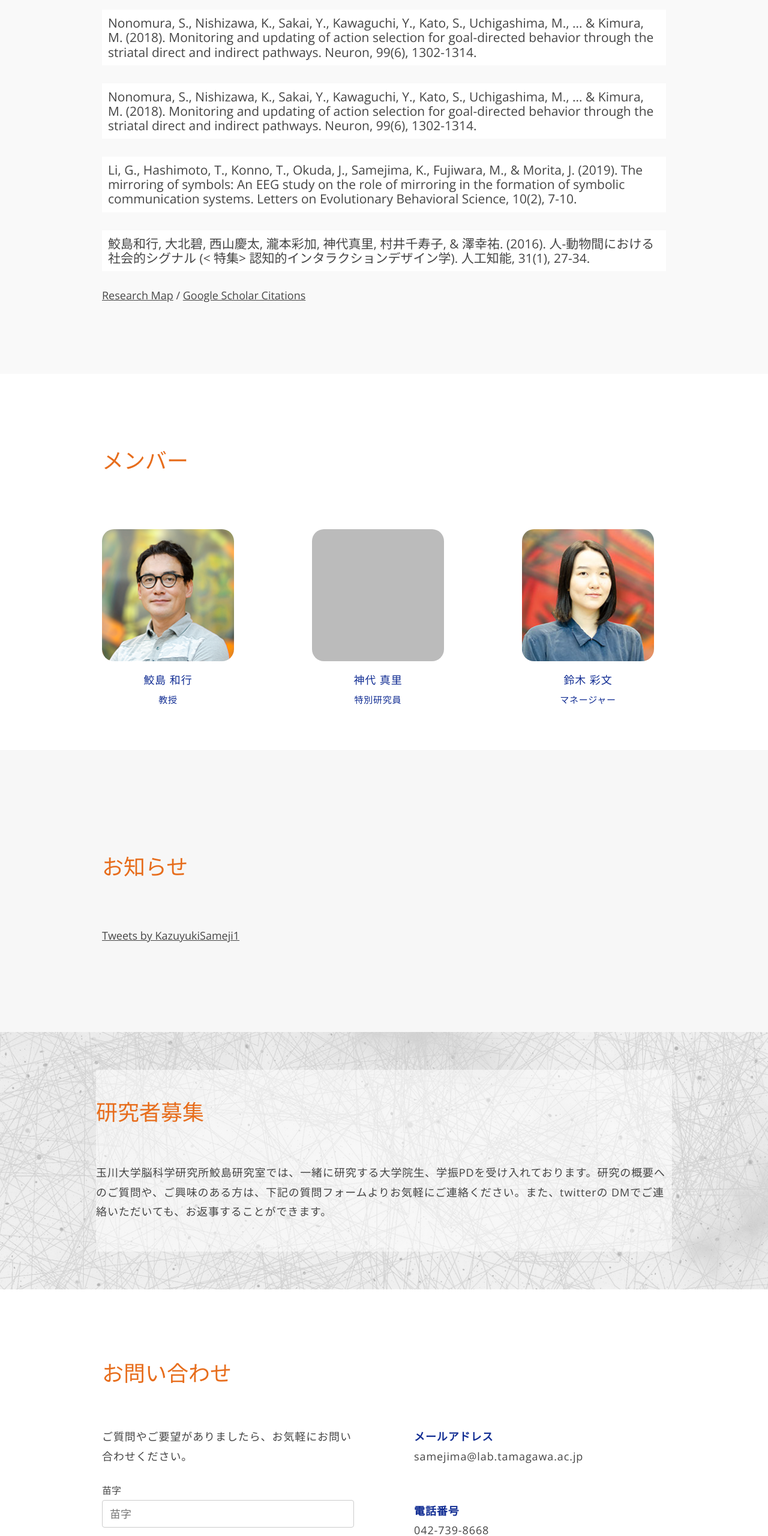
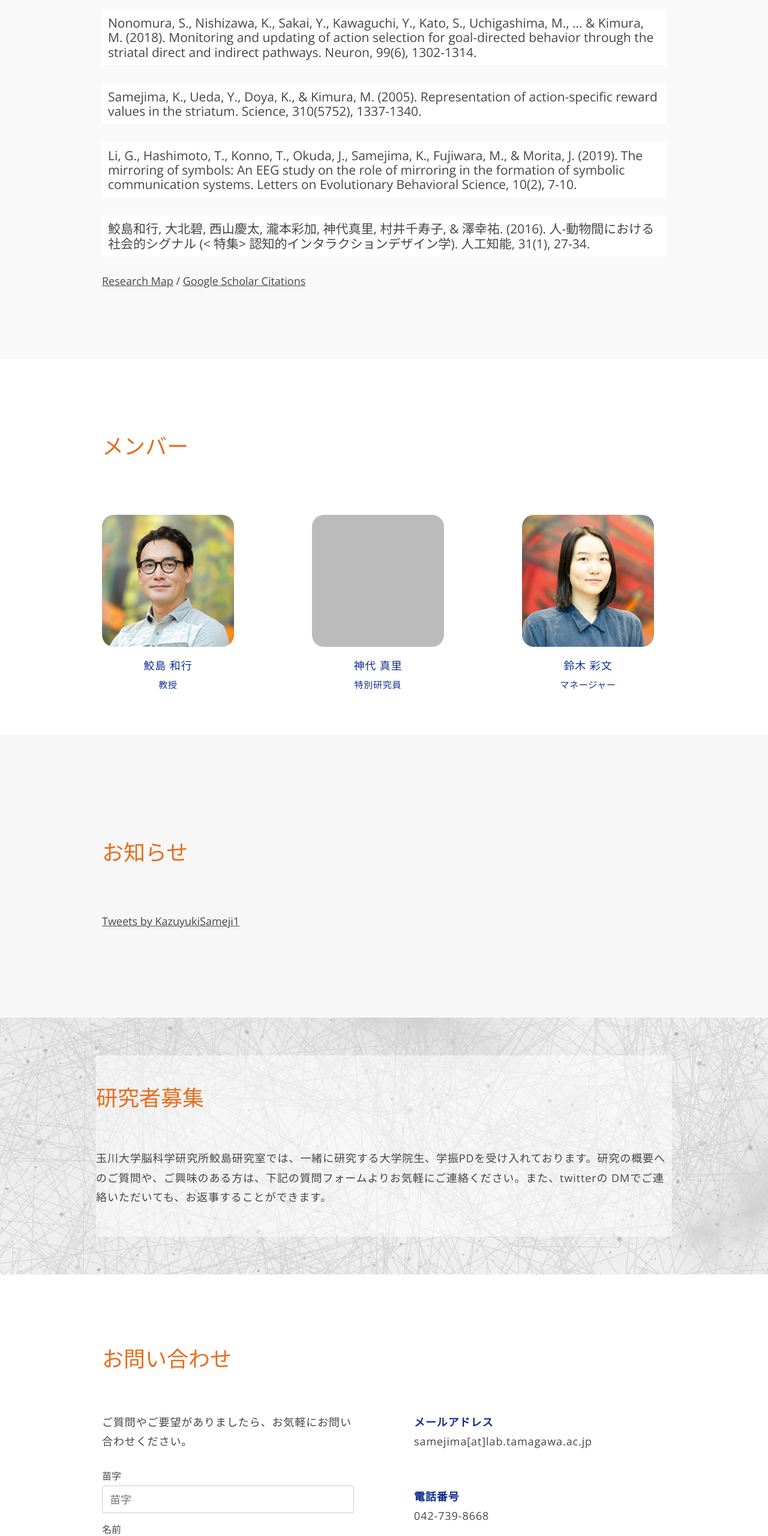
Before and after one commit to suzukiayabun/suzukiayabun.github.io, a plain HTML site: page index.html in a window 1280 px wide. Shown: the part 4040-6600 px from the top of the page at 60% size. Drawn offline with nearby package versions, Linux system fonts and the light colour scheme; a web font is replaced by a local one.

Commit message:
Add files via upload

```diff
--- a/index.html
+++ b/index.html
@@ -169,7 +169,7 @@
                 </a>
             </div>
             <div class="list">
-                <a href="https://science.sciencemag.org/content/310/5752/1337.abstract" target="_blank"><h5 class="publication_title">Nonomura, S., Nishizawa, K., Sakai, Y., Kawaguchi, Y., Kato, S., Uchigashima, M., ... & Kimura, M. (2018). Monitoring and updating of action selection for goal-directed behavior through the striatal direct and indirect pathways. Neuron, 99(6), 1302-1314.</h5>
+                <a href="https://science.sciencemag.org/content/310/5752/1337.abstract" target="_blank"><h5 class="publication_title">Samejima, K., Ueda, Y., Doya, K., & Kimura, M. (2005). Representation of action-specific reward values in the striatum. Science, 310(5752), 1337-1340.</h5>
                 </a>
             </div>
             <div class="list">
@@ -256,7 +256,7 @@
             </div>
             <div class="contactinfo">
                 <p class="contacttitle">メールアドレス</p>
-                <p class="contactdescription">samejima@lab.tamagawa.ac.jp</p>
+                <p class="contactdescription">samejima[at]lab.tamagawa.ac.jp</p>
                 <p class="contacttitle">電話番号</p>
                 <p class="contactdescription">042-739-8668</p>
                 <p class="contacttitle">住所</p>
```
